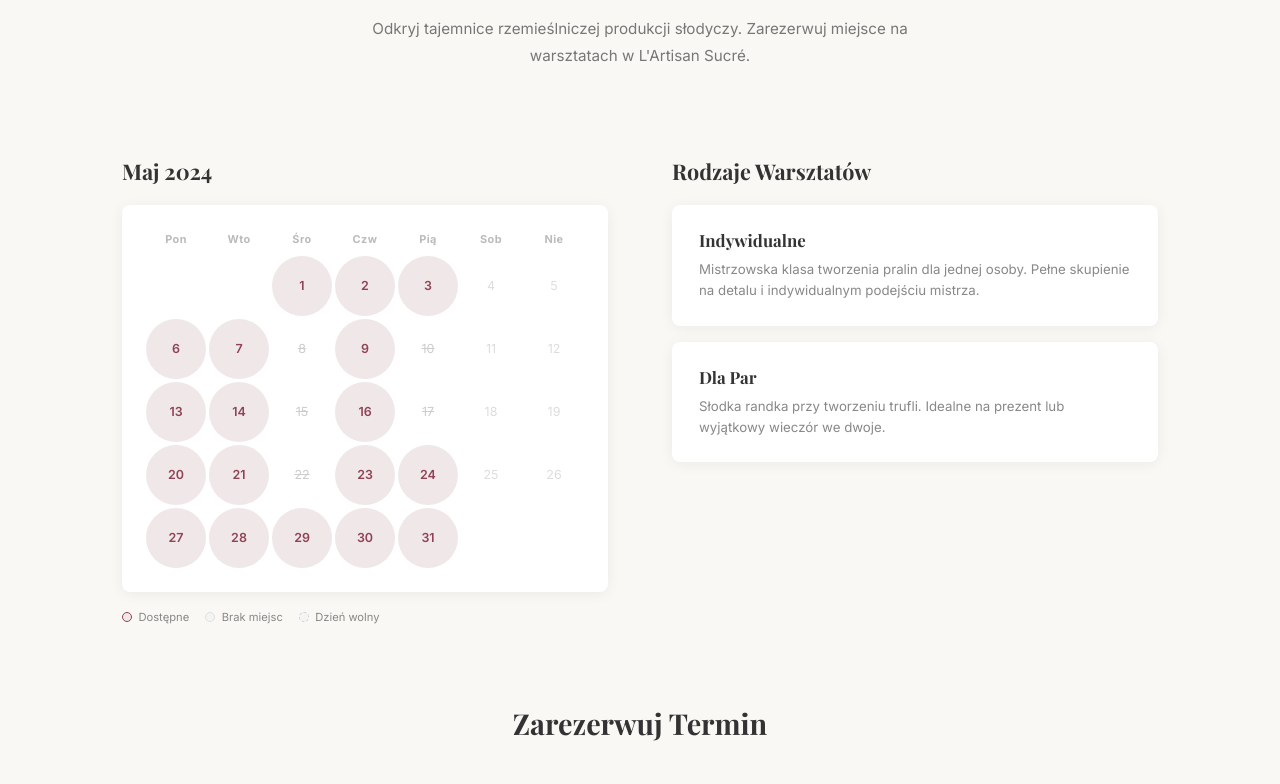
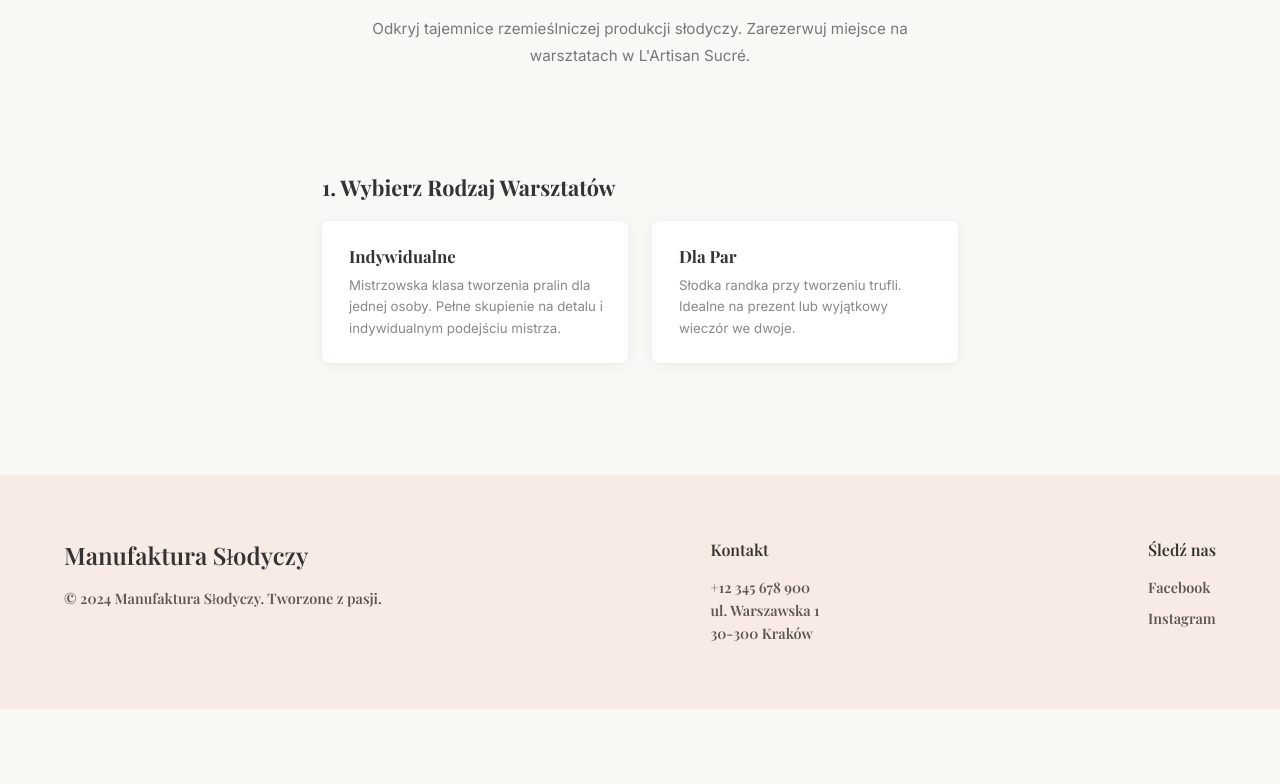
Before and after one commit to dern01/tpf, a React (Create React App) app: page /workshops in a window 1280 px wide. Shown: the part 229-1013 px from the top of the page. After the commit the page ends 938 px from the top, so only its background shows below. Built offline with nearby package versions, Linux system fonts and the light colour scheme.

Commit message:
update warsztat page

```diff
--- a/src/pages/Workshops.css
+++ b/src/pages/Workshops.css
@@ -23,15 +23,18 @@
   line-height: 1.75;
 }
 
-/* Content grid */
+/* Content wrapper - zmieniony na układ pionowy pasujący do formularza */
 .workshops-content {
-  max-width: 1100px;
+  max-width: 700px;
   margin: 0 auto;
-  padding: 2rem 2rem 5rem;
-  display: grid;
-  grid-template-columns: 1fr 1fr;
-  gap: 4rem;
-  align-items: start;
+  padding: 0rem 2rem 2rem;
+  display: flex;
+  flex-direction: column;
+  gap: 3rem;
+}
+.workshops-inside {
+
+  padding: 3rem 2rem 5rem;
 }
 
 .workshops-content h3 {
@@ -150,11 +153,11 @@
   border: 1.5px dashed #d0d0d0;
 }
 
-/* Workshop type cards */
+/* Workshop type cards - zmienione na 2 kolumny obok siebie */
 .workshop-types {
-  display: flex;
-  flex-direction: column;
-  gap: 1rem;
+  display: grid;
+  grid-template-columns: 1fr 1fr;
+  gap: 1.5rem;
 }
 
 .wt-card {
@@ -163,11 +166,19 @@
   padding: 1.5rem;
   box-shadow: 0 2px 14px rgba(0, 0, 0, 0.06);
   border-left: 3px solid transparent;
-  transition: border-color 0.2s;
+  transition: all 0.2s ease;
+  cursor: pointer;
 }
 
-.wt-card:hover {
+.wt-card:hover,
+.wt-card.selected {
   border-left-color: var(--primary-color);
+}
+
+/* Dodatkowy akcent dla zaznaczonej karty */
+.wt-card.selected {
+  background: #fafafa;
+  box-shadow: 0 4px 20px rgba(0, 0, 0, 0.08);
 }
 
 .wt-card h4 {
@@ -187,15 +198,14 @@
 .registration-section {
   max-width: 700px;
   margin: 0 auto;
-  padding: 0 2rem 5rem;
 }
 
 .registration-section h2 {
   font-family: var(--font-heading);
-  font-size: 1.8rem;
+  font-size: 1.5rem;
   color: var(--text-color);
-  text-align: center;
-  margin-bottom: 2rem;
+  text-align: left;
+  margin-bottom: 1.25rem;
 }
 
 .reg-tabs {
@@ -295,3 +305,19 @@
 .btn-reserve:hover {
   background: var(--primary-hover);
 }
+
+/* Responsywność dla małych ekranów */
+@media (max-width: 600px) {
+  .workshop-types {
+    grid-template-columns: 1fr;
+  }
+  .reg-form {
+    grid-template-columns: 1fr;
+  }
+  .reg-group.span2 {
+    grid-column: unset;
+  }
+  .btn-reserve {
+    grid-column: unset;
+  }
+}
--- a/src/pages/Workshops.js
+++ b/src/pages/Workshops.js
@@ -28,8 +28,14 @@ function buildCalendar() {
 const MAY_CELLS = buildCalendar();
 
 const Workshops = () => {
+  const [selectedWorkshop, setSelectedWorkshop] = useState(null);
   const [selectedDay, setSelectedDay] = useState(null);
   const [regTab, setRegTab] = useState('individual');
+
+  const handleWorkshopSelect = (type) => {
+    setSelectedWorkshop(type);
+    setSelectedDay(null); // Resetujemy wybrany dzień przy zmianie typu warsztatu
+  };
 
   return (
       <div className="workshops-page">
@@ -40,11 +46,39 @@ const Workshops = () => {
             na warsztatach w L&apos;Artisan Sucré.
           </p>
         </section>
+        <div className="workshops-inside">
+        <div className="workshops-content">
+          {/* KROK 1: Wybór rodzaju warsztatów */}
+          <div className="workshop-types-section">
+            <h3>1. Wybierz Rodzaj Warsztatów</h3>
+            <div className="workshop-types">
+              <div
+                  className={`wt-card ${selectedWorkshop === 'individual' ? 'selected' : ''}`}
+                  onClick={() => handleWorkshopSelect('individual')}
+              >
+                <h4>Indywidualne</h4>
+                <p>
+                  Mistrzowska klasa tworzenia pralin dla jednej osoby. Pełne skupienie
+                  na detalu i indywidualnym podejściu mistrza.
+                </p>
+              </div>
+              <div
+                  className={`wt-card ${selectedWorkshop === 'pair' ? 'selected' : ''}`}
+                  onClick={() => handleWorkshopSelect('pair')}
+              >
+                <h4>Dla Par</h4>
+                <p>
+                  Słodka randka przy tworzeniu trufli. Idealne na prezent lub
+                  wyjątkowy wieczór we dwoje.
+                </p>
+              </div>
+            </div>
+          </div>
 
-      <div className="workshops-content">
-        {/* Calendar */}
-        <div>
-          <h3>Maj 2024</h3>
+          {/* KROK 2: Kalendarz (wyświetla się pod spodem, gdy wybrano warsztat) */}
+          {selectedWorkshop && (
+              <div className="calendar-section">
+                <h3>2. Wybierz Dostępny Termin: Maj 2024</h3>
                 <div className="calendar">
                   <div className="calendar-weekdays">
                     {DAY_NAMES.map((d) => (
@@ -87,32 +121,13 @@ const Workshops = () => {
                   </div>
                 </div>
               </div>
-
-        {/* Workshop types */}
-        <div>
-          <h3>Rodzaje Warsztatów</h3>
-          <div className="workshop-types">
-            <div className="wt-card">
-              <h4>Indywidualne</h4>
-              <p>
-                Mistrzowska klasa tworzenia pralin dla jednej osoby. Pełne skupienie
-                na detalu i indywidualnym podejściu mistrza.
-              </p>
-            </div>
-            <div className="wt-card">
-              <h4>Dla Par</h4>
-              <p>
-                Słodka randka przy tworzeniu trufli. Idealne na prezent lub
-                wyjątkowy wieczór we dwoje.
-              </p>
-            </div>
-          </div>
-        </div>
+          )}
         </div>
 
-      {/* Registration */}
+        {/* KROK 3: Formularz zapisu (wyświetla się pod spodem, gdy wybrano termin) */}
+        {selectedWorkshop && selectedDay && (
             <section className="registration-section">
-        <h2>Zarezerwuj Termin</h2>
+              <h2>3. Zarezerwuj Termin</h2>
 
               <div className="reg-tabs">
                 <button
@@ -143,17 +158,21 @@ const Workshops = () => {
                   <input type="tel" placeholder="+48 ..." />
                 </div>
                 <div className="reg-group">
-            <label>Preferowany termin</label>
+                  <label>Wybrany termin</label>
                   <input
                       type="date"
-              defaultValue={
+                      readOnly
+                      value={
                         selectedDay ? `2024-05-${String(selectedDay).padStart(2, '0')}` : ''
                       }
                   />
                 </div>
                 <div className="reg-group">
                   <label>Rodzaj warsztatu</label>
-            <select defaultValue="individual">
+                  <select
+                      value={selectedWorkshop}
+                      onChange={(e) => setSelectedWorkshop(e.target.value)}
+                  >
                     <option value="individual">Indywidualne</option>
                     <option value="pair">Dla Par</option>
                     {regTab === 'b2b' && (
@@ -172,6 +191,8 @@ const Workshops = () => {
                 <button className="btn-reserve">Zarezerwuj termin</button>
               </div>
             </section>
+        )}
+      </div>
       </div>
   );
 };
```
Also changed, not shown: 1 other file (tests, documents, lock files or other folders). Lines whose indentation alone changed are shown as unchanged.
